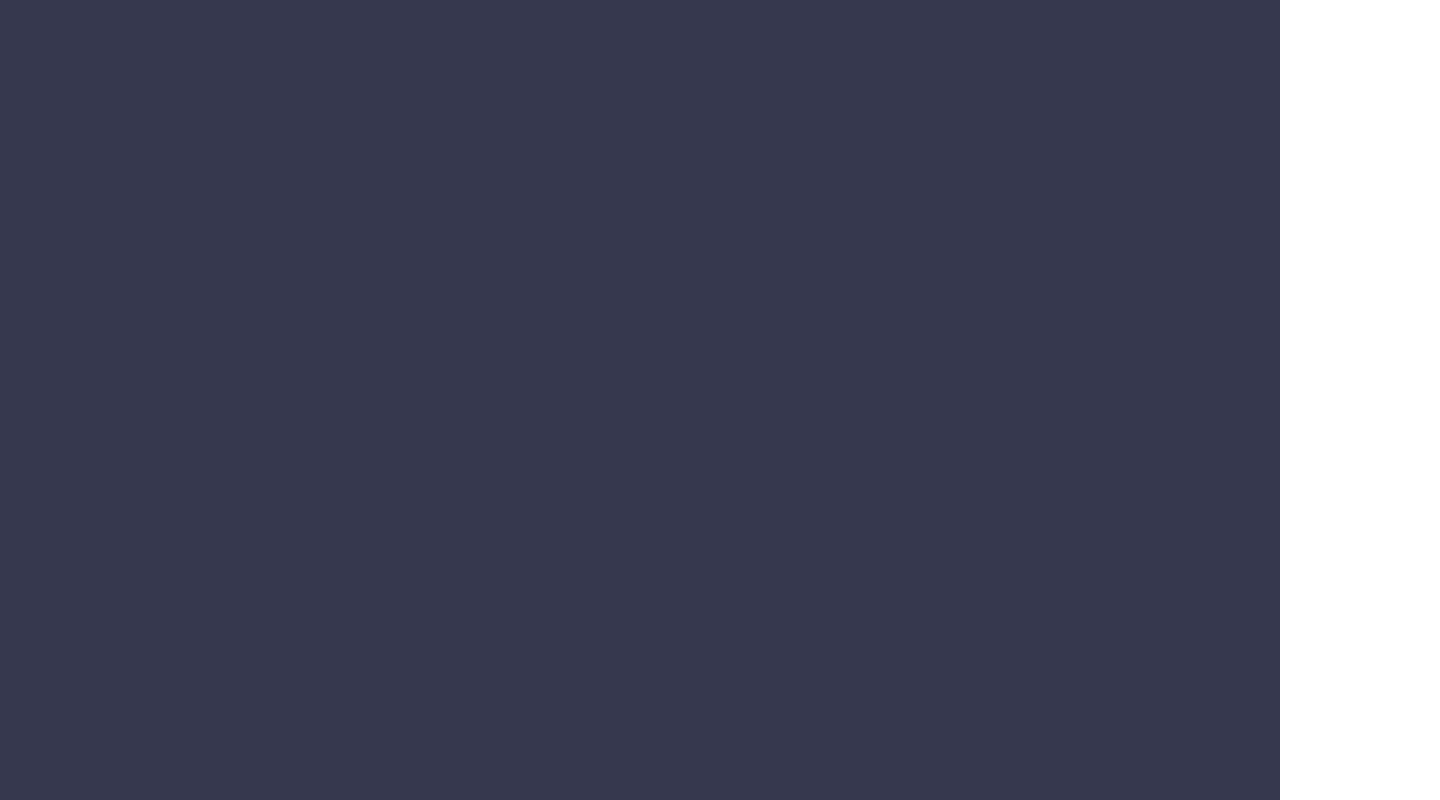
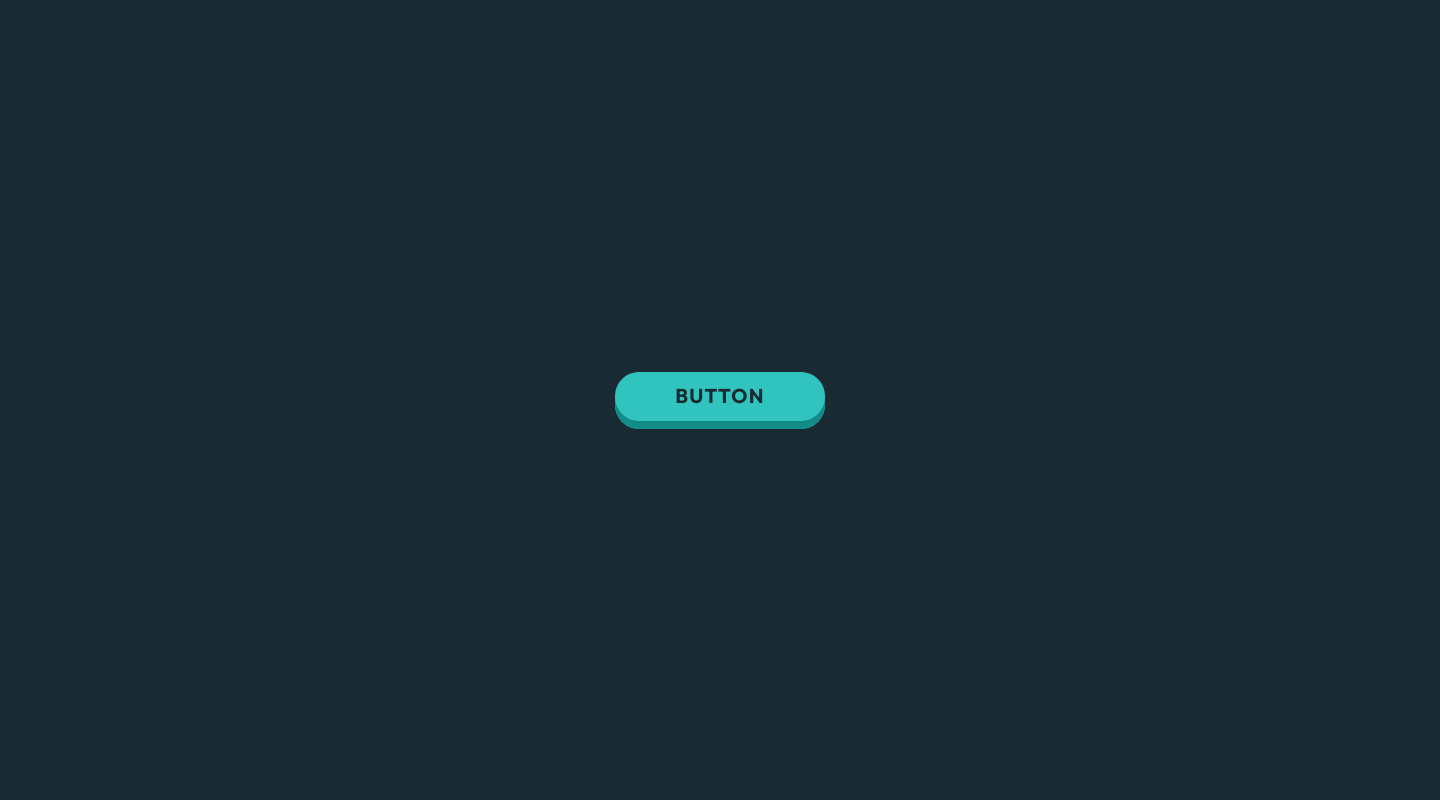
Before and after one commit to mujabom/tic-tac-toe, a React (Vite) app: page / in a window 1280 px wide. Shown: the whole page, 1440 px wide, since content can reach past the window. Built offline with nearby package versions, Linux system fonts and the light colour scheme.

Commit message:
Button Component

```diff
--- a/src/App.tsx
+++ b/src/App.tsx
@@ -1,10 +1,20 @@
+import Button from "./UI/Button";
 
 export default function App() {
+  return (
+    // <div className="min-h-screen grid place-items-center bg-cd-navy">
+    <div className="w-[90rem] h[56.25rem] min-h-screen grid place-items-center font-outfit text-cl-silver text-body bg-cd-navy">
 
-
-  return (
-    <div className="min-h-screen grid place-items-center bg-neutral-dark">
-
+      <NewGameMenu />
     </div>
   );
 }
+function NewGameMenu() {
+  return (
+    <div className="">
+      <Button variant="primary" color="blue" className="w-[210px] h-[57px] ">
+        <span>BUTTON</span>
+        </Button>
+    </div>
+  );
+}
--- /dev/null
+++ b/src/UI/Button.tsx
@@ -0,0 +1,46 @@
+interface ButtonProps extends React.ButtonHTMLAttributes<HTMLButtonElement> {
+  children: React.ReactNode;
+  variant: "primary" | "secondary";
+  color?: "yellow" | "blue";
+  className?: string;
+}
+export default function Button({
+  variant,
+  className,
+  children,
+  color = "yellow",
+  ...props
+}: ButtonProps) {
+  const colorClass =
+    color === "yellow"
+      ? "bg-cl-yellow hover:bg-cl-yellow-h "
+      : variant === "primary"
+      ? "bg-cl-blue hover:bg-cl-blue-h"
+      : "bg-cl-silver hover:bg-cl-silver-h";
+
+  const variantClass =
+    variant === "primary" ? "text-heading-s" : "text-heading-xs";
+
+  function getShadow() {
+    if (color === "yellow") {
+      return variant === "primary" ? "shadow-i-yellow" : "shadow-i-yellow-s";
+    }
+    return variant === "primary" ? "shadow-i-blue" : "shadow-i-blue-s";
+  }
+
+  return (
+    <button
+      className={`${className} ${colorClass} ${variantClass} ${getShadow()} text-cd-navy
+     rounded-3xl
+      pb-2
+    `}
+      {...props}
+    >
+      {children}
+    </button>
+  );
+}
+
+{
+  /* <div className="w-[410px] h-[67px] bg-amber-400 rounded-[15px] shadow-inner" />; */
+}
--- a/src/index.css
+++ b/src/index.css
@@ -1,11 +1,5 @@
-@import url("https://fonts.googleapis.com/css2?family=Roboto:wght@400;700&display=swap");
+@import url("https://fonts.googleapis.com/css2?family=Outfit:wght@500;700&display=swap");
 
 @tailwind base;
 @tailwind components;
 @tailwind utilities;
-
-body {
-  font-family: "Roboto", sans-serif;
-  font-size: 16px;
-  box-sizing: border-box;
-}
--- a/tailwind.config.js
+++ b/tailwind.config.js
@@ -4,8 +4,37 @@ export default {
   theme: {
     extend: {
       boxShadow: {
-        "custom-light": "10px 10px 30px rgba(0, 0, 0, 0.1)",
+        'i-yellow': '0px -0.5rem 0px #CC8B13 inset',
+        'i-blue': '0px -0.5rem 0px #118C87 inset',
+        'i-yellow-s': '0px -0.25rem 0px #CC8B13 inset',
+        'i-blue-s': '0px -0.25rem 0px #6B8997 inset',
       },
+      fontFamily: {
+        'outfit': ['Outfit', 'sans-serif'], // Define 'Outfit' as a font-family
+      },
+      fontSize: {
+        'heading-l': ['40px', {
+          letterSpacing: '2.5px',
+          fontWeight: 'bold',
+          lineHeight: '48px',
+        }],
+        'heading-m': ['24px', {
+          letterSpacing: '1.5px',
+          fontWeight: 'bold',
+          lineHeight: '30px',
+        }],
+        'heading-s': ['20px', {
+          letterSpacing: '1.25px',
+          fontWeight: 'bold',
+          lineHeight: '24px',
+        }],
+        'body': ['1.125rem', {
+          letterSpacing: '15px',
+          fontWeight: 500,
+          lineHeight: '30px',
+        }],
+      },
+
       screens: {
         sm: "450px",
         md: "768px", // Change this to your desired value
@@ -15,17 +44,14 @@ export default {
       },
 
       colors: {
-        primary: {
-          DEFAULT: "hsl(4, 100%, 67%)",
-        },
-        neutral: {
-          DEFAULT: "hsl(234, 29%, 20%)",
-          dark: "hsl(235, 18%, 26%)",
-          grey: "hsl(231, 7%, 60%)",
-          white: "hsl(0, 0%, 100%)",
-        },
-
-
+        "cd-navy": "#1A2A33",
+        "cl-blue": "#31C3BD",
+        "cl-blue-h": "#65E9E4",
+        "cl-silver-h": "#DBE8ED",
+        "cl-silver": "#A8BFC9",
+        "cd-semi-navy": "#1F3641",
+        "cl-yellow-h": "#FFC860",
+        "cl-yellow": "#F2B137",
       },
     },
   },
```
